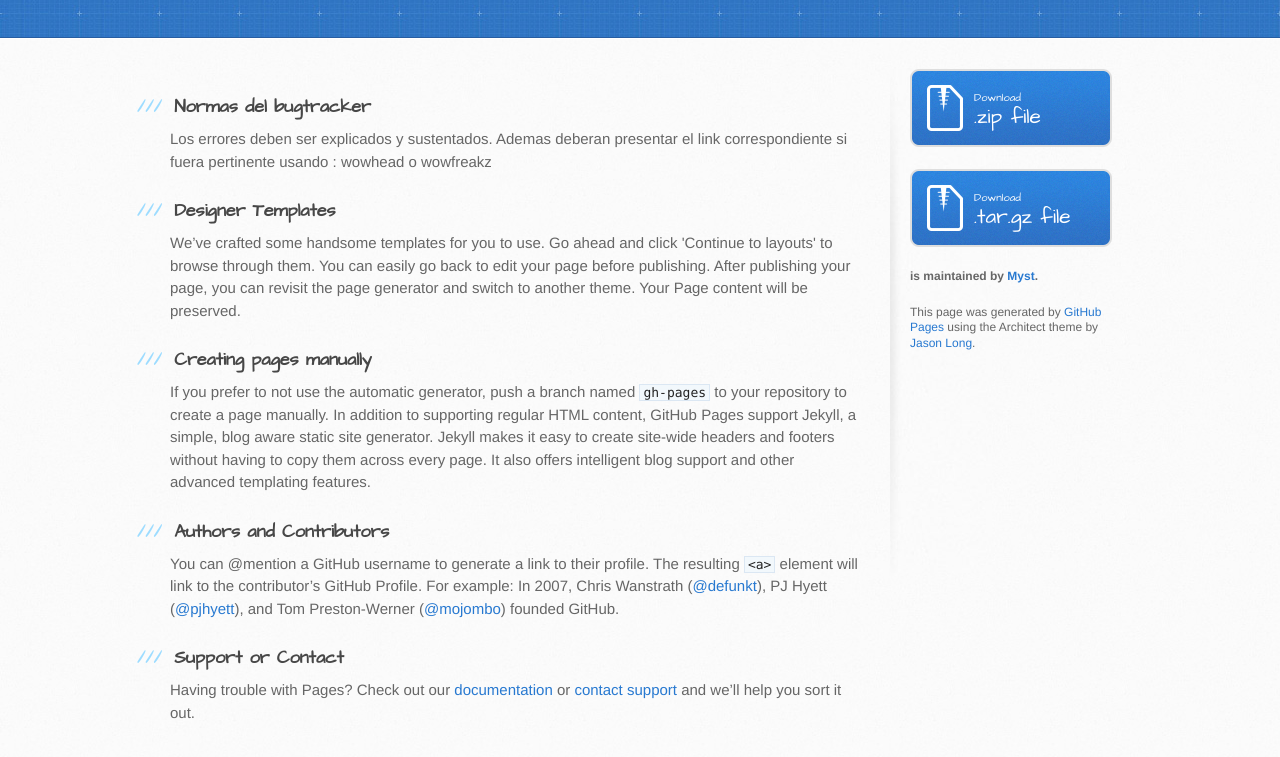
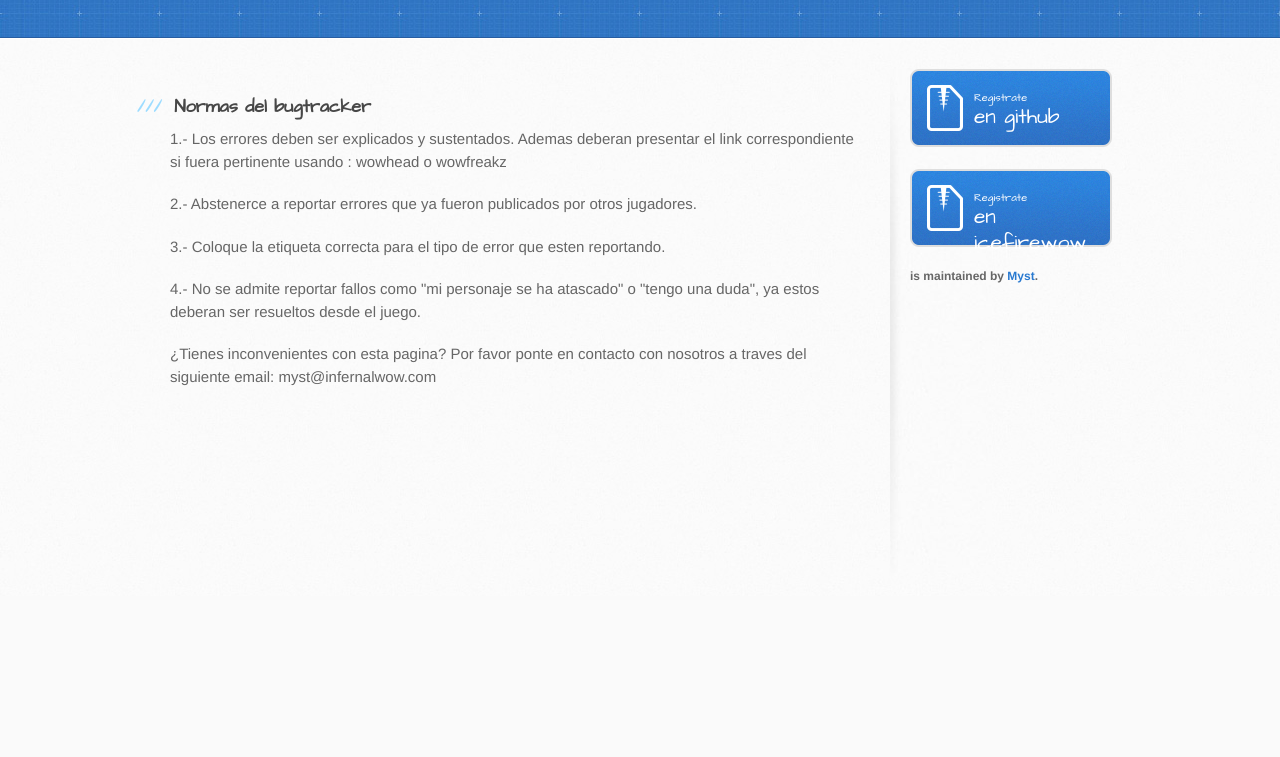
Before and after one commit to Myst/Bugtracker434, a plain HTML site: page index.html in a window 1280 px wide. Shown: the part 307-1064 px from the top of the page. After the commit the page ends 903 px from the top, so only its background shows below. Drawn offline with Linux system fonts and the light colour scheme.

Commit message:
Update index.html

```diff
--- a/index.html
+++ b/index.html
@@ -31,43 +31,30 @@
           <h3>
 <a id="welcome-to-github-pages" class="anchor" href="#welcome-to-github-pages" aria-hidden="true"><span aria-hidden="true" class="octicon octicon-link"></span></a>Normas del bugtracker</h3>
 
-<p>Los errores deben ser explicados y sustentados. Ademas deberan presentar el link correspondiente si fuera pertinente usando : wowhead o wowfreakz</p>
+<p>1.- Los errores deben ser explicados y sustentados. Ademas deberan presentar el link correspondiente si fuera pertinente usando : wowhead o wowfreakz</p>
 
-<h3>
-<a id="designer-templates" class="anchor" href="#designer-templates" aria-hidden="true"><span aria-hidden="true" class="octicon octicon-link"></span></a>Designer Templates</h3>
+<p>2.- Abstenerce a reportar errores que ya fueron publicados por otros jugadores.</p>
 
-<p>We’ve crafted some handsome templates for you to use. Go ahead and click 'Continue to layouts' to browse through them. You can easily go back to edit your page before publishing. After publishing your page, you can revisit the page generator and switch to another theme. Your Page content will be preserved.</p>
+<p>3.- Coloque la etiqueta correcta para el tipo de error que esten reportando.</p>
 
-<h3>
-<a id="creating-pages-manually" class="anchor" href="#creating-pages-manually" aria-hidden="true"><span aria-hidden="true" class="octicon octicon-link"></span></a>Creating pages manually</h3>
+<p>4.- No se admite reportar fallos como "mi personaje se ha atascado" o "tengo una duda", ya estos deberan ser resueltos desde el juego.</p>
 
-<p>If you prefer to not use the automatic generator, push a branch named <code>gh-pages</code> to your repository to create a page manually. In addition to supporting regular HTML content, GitHub Pages support Jekyll, a simple, blog aware static site generator. Jekyll makes it easy to create site-wide headers and footers without having to copy them across every page. It also offers intelligent blog support and other advanced templating features.</p>
-
-<h3>
-<a id="authors-and-contributors" class="anchor" href="#authors-and-contributors" aria-hidden="true"><span aria-hidden="true" class="octicon octicon-link"></span></a>Authors and Contributors</h3>
-
-<p>You can @mention a GitHub username to generate a link to their profile. The resulting <code>&lt;a&gt;</code> element will link to the contributor’s GitHub Profile. For example: In 2007, Chris Wanstrath (<a href="https://github.com/defunkt" class="user-mention">@defunkt</a>), PJ Hyett (<a href="https://github.com/pjhyett" class="user-mention">@pjhyett</a>), and Tom Preston-Werner (<a href="https://github.com/mojombo" class="user-mention">@mojombo</a>) founded GitHub.</p>
-
-<h3>
-<a id="support-or-contact" class="anchor" href="#support-or-contact" aria-hidden="true"><span aria-hidden="true" class="octicon octicon-link"></span></a>Support or Contact</h3>
-
-<p>Having trouble with Pages? Check out our <a href="https://help.github.com/pages">documentation</a> or <a href="https://github.com/contact">contact support</a> and we’ll help you sort it out.</p>
+<p>¿Tienes inconvenientes con esta pagina? Por favor ponte en contacto con nosotros a traves del siguiente email: myst@infernalwow.com</p>
         </section>
 
         <aside id="sidebar">
-          <a href="https://github.com/Myst/Bugtracker434/zipball/master" class="button">
-            <small>Download</small>
-            .zip file
+          <a href="https://github.com/register" class="button">
+            <small>Registrate</small>
+            en github
           </a>
-          <a href="https://github.com/Myst/Bugtracker434/tarball/master" class="button">
-            <small>Download</small>
-            .tar.gz file
+          <a href="https://icefirewow.com/register" class="button">
+            <small>Registrate</small>
+            en icefirewow
           </a>
 
           <p class="repo-owner"><a href="https://github.com/Myst/Bugtracker434"></a> is maintained by <a href="https://github.com/Myst">Myst</a>.</p>
 
-          <p>This page was generated by <a href="https://pages.github.com">GitHub Pages</a> using the Architect theme by <a href="https://twitter.com/jasonlong">Jason Long</a>.</p>
-        </aside>
+          </aside>
       </div>
     </div>
 
```
